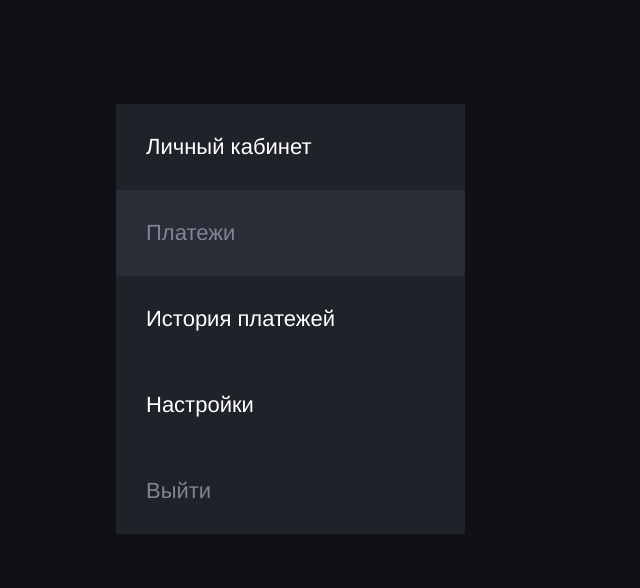
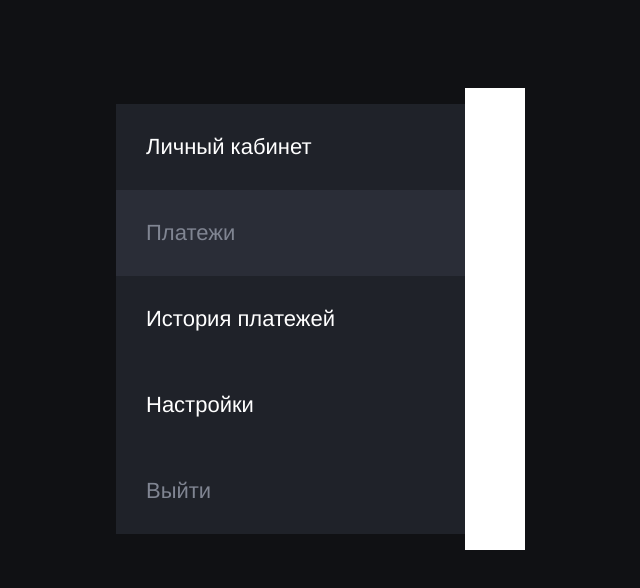
Before and after one commit to egrashinagi/idaGroup, a website built with webpack: page src/index.html in a window 1280 px wide. Shown: the whole page, without its empty margins (32-672 px from the left). Built offline with nearby package versions, Linux system fonts and the light colour scheme.

Commit message:
Создан компонент autorization

```diff
--- /dev/null
+++ b/src/components/authorization/authorization.scss
@@ -0,0 +1,8 @@
+.authorization {
+  display: flex;
+  flex-direction: column;
+
+  padding: 50px 30px;
+
+  background-color: #fff;
+}
--- a/src/index.html
+++ b/src/index.html
@@ -19,8 +19,11 @@
         <a href="#" class="menu__item-link">Настройки</a>
     </li>
     <li class="menu__item">
-        <a href="#" class="menu__item-link menu__item-link_active"">Выйти</a>
+        <a href="#" class="menu__item-link menu__item-link_active">Выйти</a>
     </li>
 </ul>
+<div class="authorization">
+
+</div>
 </body>
 </html>
--- a/src/index.scss
+++ b/src/index.scss
@@ -1,2 +1,3 @@
 @import './components/common';
 @import './components/menu/menu';
+@import './components/authorization/authorization';
```
